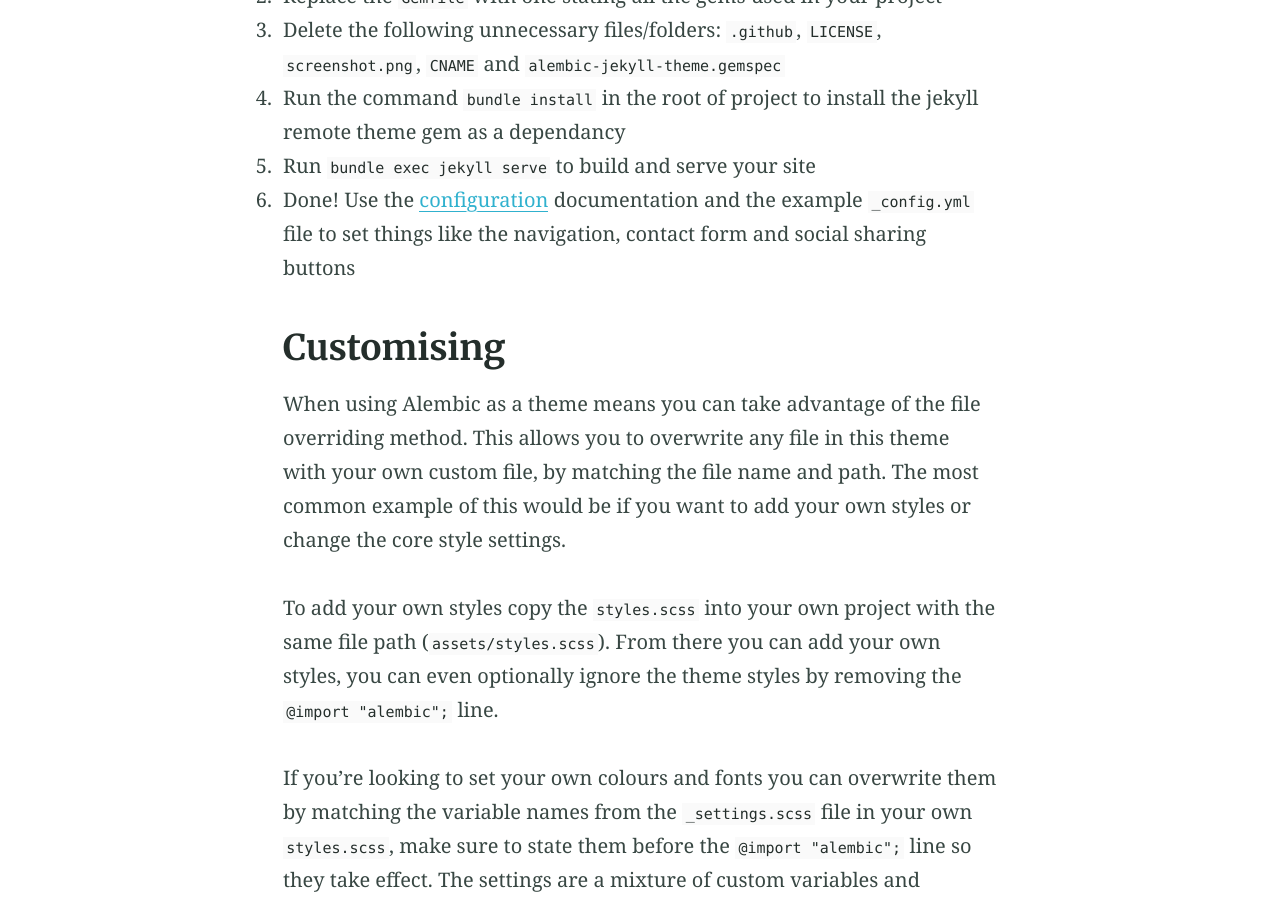
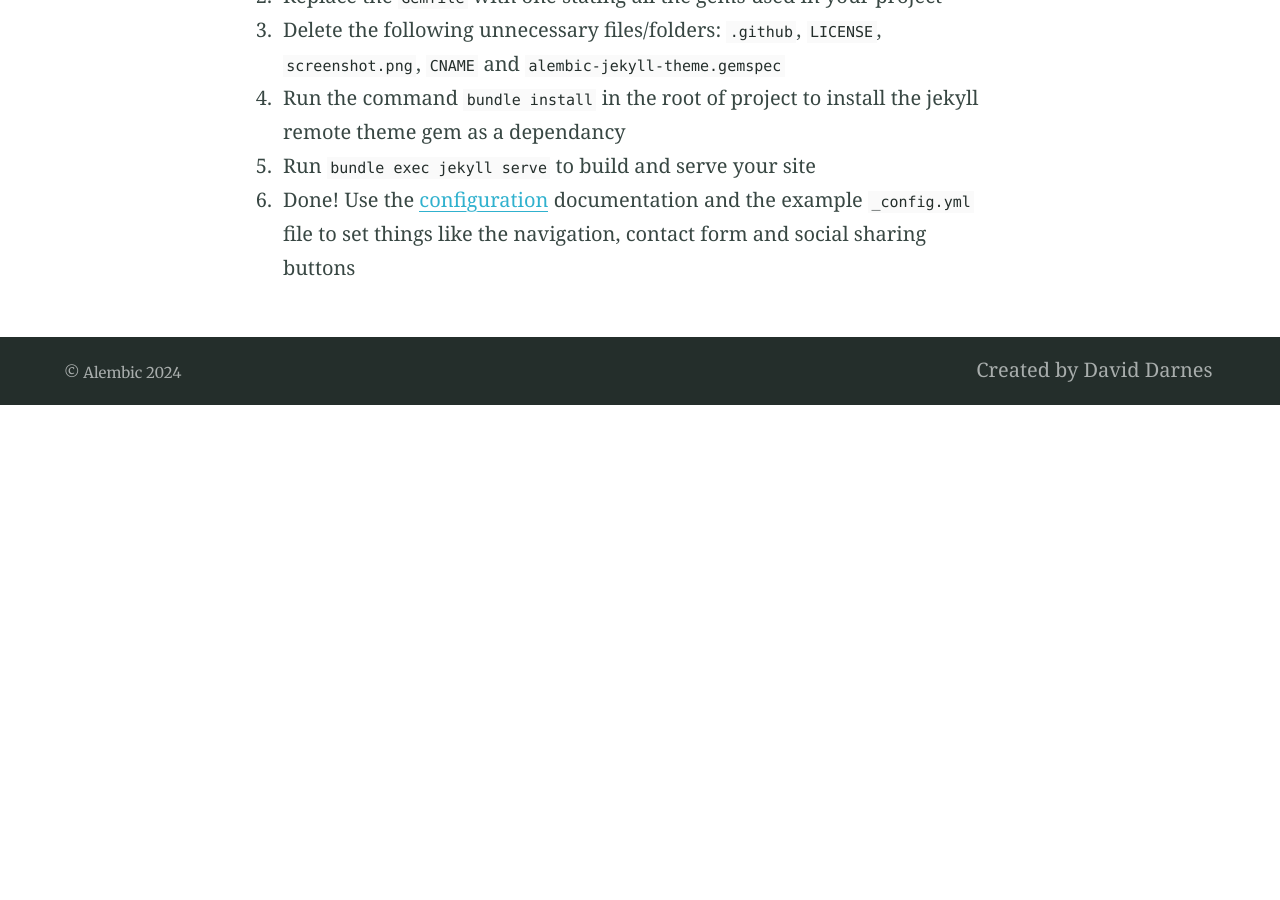
Before and after one commit to alenaernst/alenaernst.github.io, a Jekyll site: the page built from index.md, in a window 1280 px wide and 900 px high, scrolled down 4669 px. Built offline with Jekyll 4.4.1, drawn with Linux system fonts in a browser that asks for light colours; after the commit the page ends 5074 px from its top, so only the background shows below that; some of the changed text lies outside the part shown.

Commit message:
Update index.md

```diff
--- a/index.md
+++ b/index.md
@@ -84,10 +84,10 @@ _(deprecated, not recommended)_
 5. Run `bundle exec jekyll serve` to build and serve your site
 6. Done! Use the [configuration](#configuration) documentation and the example [`_config.yml`](https://github.com/daviddarnes/alembic/blob/master/_config.yml) file to set things like the navigation, contact form and social sharing buttons
 
-## Customising
+<!-- ## Customising
 
 When using Alembic as a theme means you can take advantage of the file overriding method. This allows you to overwrite any file in this theme with your own custom file, by matching the file name and path. The most common example of this would be if you want to add your own styles or change the core style settings.
 
 To add your own styles copy the [`styles.scss`](https://github.com/daviddarnes/alembic/blob/master/assets/styles.scss) into your own project with the same file path (`assets/styles.scss`). From there you can add your own styles, you can even optionally ignore the theme styles by removing the `@import "alembic";` line.
 
-If you're looking to set your own colours and fonts you can overwrite them by matching the variable names from the [`_settings.scss`](https://github.com/daviddarnes/alembic/blob/master/_sass/_settings.scss) file in your own `styles.scss`, make sure to state them before the `@import "alembic";` line so they take effect. The settings are a mixture of custom variables and settings from [Sassline](https://medium.com/@jakegiltsoff/sassline-v2-0-e424b2881e7e) - follow the link to find out how to configure the typographic settings.
+If you're looking to set your own colours and fonts you can overwrite them by matching the variable names from the [`_settings.scss`](https://github.com/daviddarnes/alembic/blob/master/_sass/_settings.scss) file in your own `styles.scss`, make sure to state them before the `@import "alembic";` line so they take effect. The settings are a mixture of custom variables and settings from [Sassline](https://medium.com/@jakegiltsoff/sassline-v2-0-e424b2881e7e) - follow the link to find out how to configure the typographic settings. -->
```
